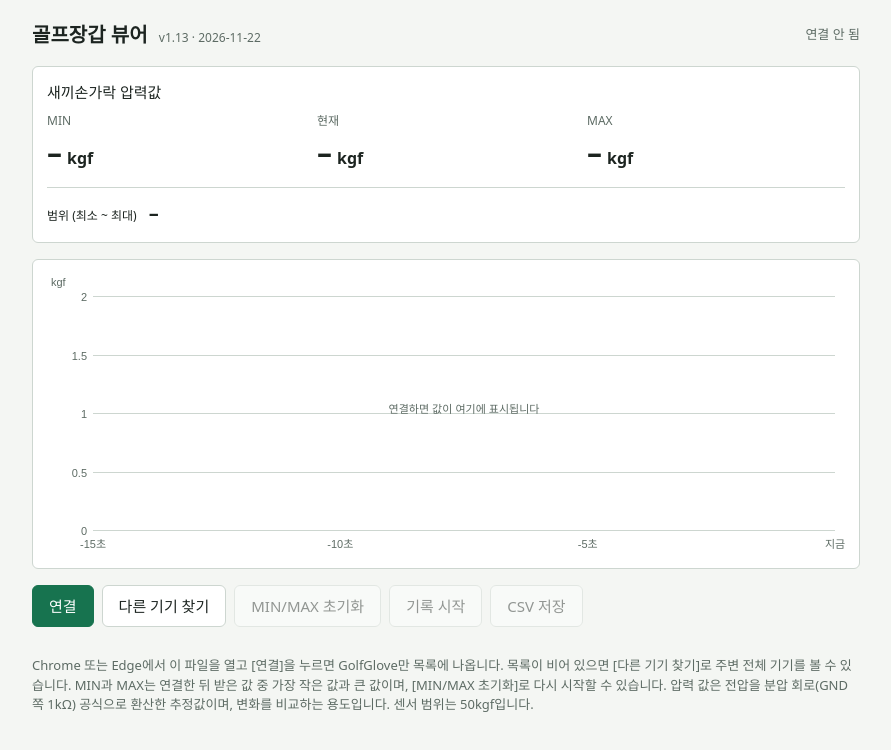
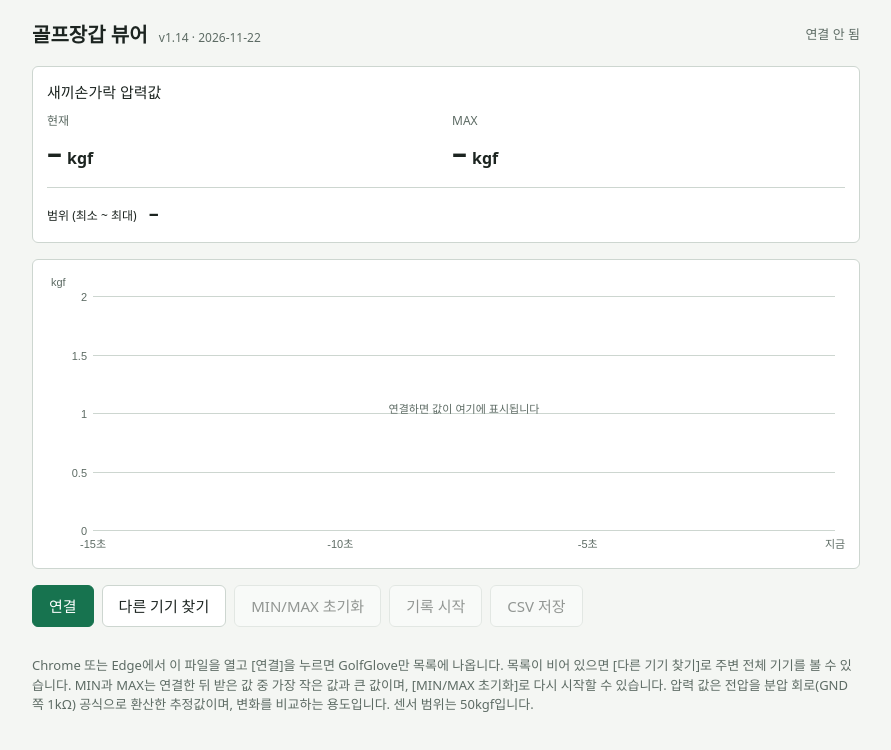
Before and after one commit to Rectuson849/golf-glove-viewer, a plain HTML site: page index.html in a window 1280 px wide. Shown: the whole page, without its empty margins (194-1085 px from the left). Drawn offline with Linux system fonts and the light colour scheme.

Commit message:
Remove MIN card
Co-Authored-By: Claude Sonnet 5.5 <noreply@anthropic.com>
Claude-Session: https://claude.ai/code/session_0158iB9mXaCCKMMXzbPsbWiH

```diff
--- a/index.html
+++ b/index.html
@@ -54,7 +54,6 @@ button:focus-visible { outline: 2px solid var(--accent); outline-offset: 2px; }
   <section class="panel">
     <div class="k" style="margin-bottom:8px">새끼손가락 압력값</div>
     <div class="stats">
-      <div class="stat"><div class="k">MIN</div><div class="v"><span id="vMin">–</span><span class="unit">kgf</span></div></div>
       <div class="stat"><div class="k">현재</div><div class="v"><span id="vNow">–</span><span class="unit">kgf</span></div></div>
       <div class="stat"><div class="k">MAX</div><div class="v"><span id="vMax">–</span><span class="unit">kgf</span></div></div>
     </div>
@@ -74,7 +73,7 @@ button:focus-visible { outline: 2px solid var(--accent); outline-offset: 2px; }
 </main>
 
 <script>
-const VERSION = "v1.13";          // 고칠 때마다 올린다
+const VERSION = "v1.14";          // 고칠 때마다 올린다
 const VERSION_DATE = "2026-11-22";
 const SVC = "6e400001-b5a3-f393-e0a9-e50e24dcca9e";
 const CHR = "6e400002-b5a3-f393-e0a9-e50e24dcca9e";
@@ -100,7 +99,6 @@ function force(mv) {
 }
 const fmt = f => f.toFixed(f < 10 ? 2 : 1);
 function showStats() {
-  $("vMin").textContent = vMin === null ? "–" : fmt(force(vMin));
   $("vMax").textContent = vMax === null ? "–" : fmt(force(vMax));
   const last = samples[samples.length - 1];
   $("vNow").textContent = last ? fmt(force(last.mv)) : "–";
```
